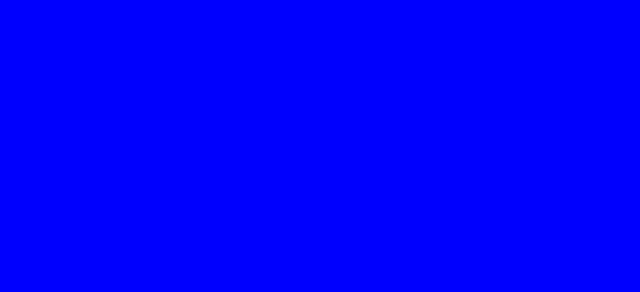
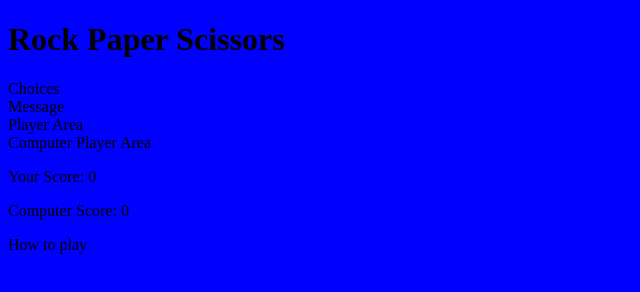
Before and after one commit to Lucy-Glanville-Brown/rock-paper-scissors, a plain HTML site: page index.html in a window 1280 px wide. Shown: the whole page, without its empty margins (0-640 px from the left). Drawn offline with Linux system fonts and the light colour scheme.

Commit message:
Add basic html structure for heading and score area

```diff
--- a/assets/css/style.css
+++ b/assets/css/style.css
@@ -1,3 +1,6 @@
+/* Google Fonts */
+@import url('https://fonts.googleapis.com/css2?family=Lato&family=Lobster&display=swap');
+
 body {
     background-color: blue;
 }
--- a/index.html
+++ b/index.html
@@ -5,9 +5,23 @@
     <meta http-equiv="X-UA-Compatible" content="IE=edge">
     <meta name="viewport" content="width=device-width, initial-scale=1.0">
     <link rel="stylesheet" href="assets/css/style.css">
-    <title>Document</title>
+    <title>Rock Paper Scissors</title>
 </head>
 <body>
+    <header>
+        <h1 class="heading">Rock Paper Scissors</h1>
+    </header>
+    <section class="game-area">
+        <div>Choices</div>
+        <div>Message</div>
+        <div>Player Area</div>
+        <div>Computer Player Area</div>
+        <div class="scores">
+            <p>Your Score: <span id="score">0</span></p>
+            <p>Computer Score: <span id="score">0</span></p>
+        </div>
+        <div>How to play</div>
+    </section>
 
     <script src="assets/js/script.js"></script>
 </body>
```
